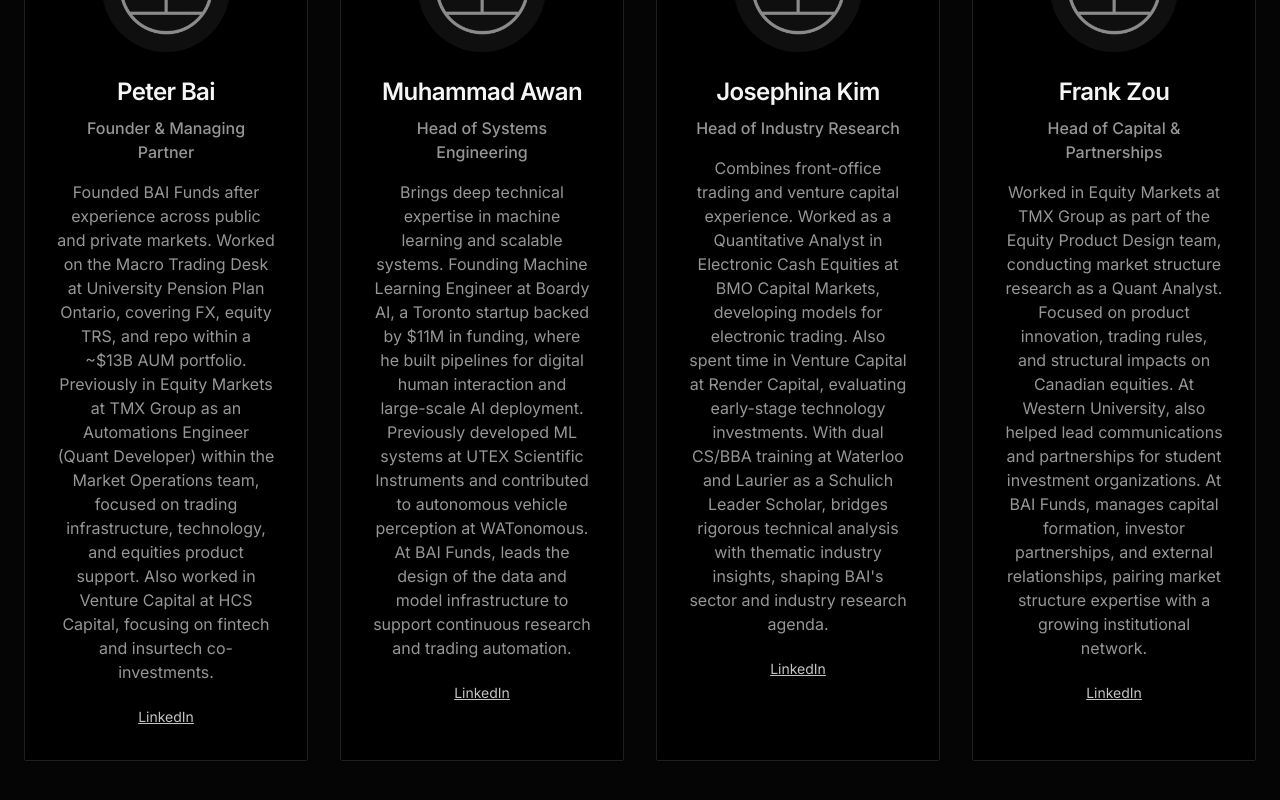
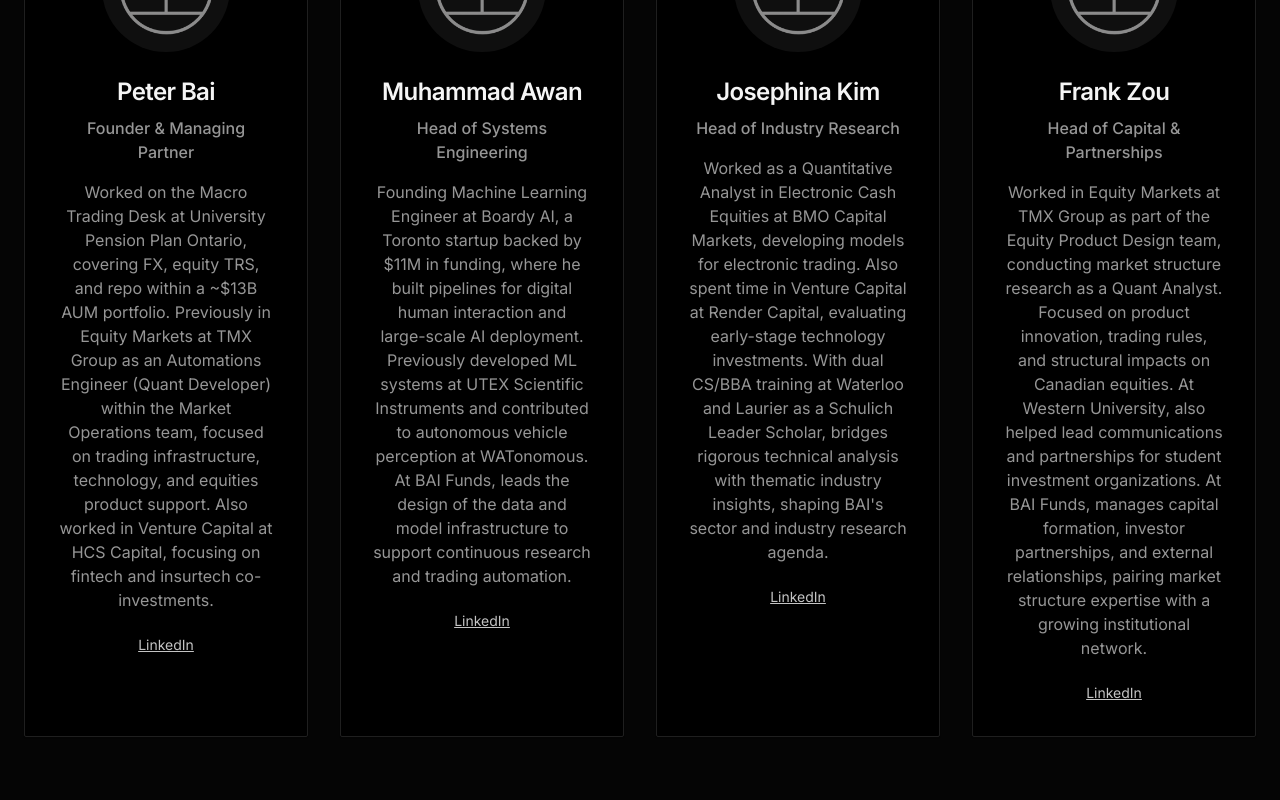
Before and after one commit to bai-peter/BAI-Website, a React (Vite) app: page / in a window 1280 px wide. Shown: the part 4117-4917 px from the top of the page. Built offline with nearby package versions, Linux system fonts and the light colour scheme.

Commit message:
Team: remove opening fluff sentences from all bios

```diff
--- a/src/components/FoundersInSearch.tsx
+++ b/src/components/FoundersInSearch.tsx
@@ -13,7 +13,7 @@ const FoundersInSearch: React.FC<FoundersInSearchProps> = ({ className }) => {
       name: "Peter Bai",
       role: "Founder & Managing Partner",
       description:
-        "Founded BAI Funds after experience across public and private markets. Worked on the Macro Trading Desk at University Pension Plan Ontario, covering FX, equity TRS, and repo within a ~$13B AUM portfolio. Previously in Equity Markets at TMX Group as an Automations Engineer (Quant Developer) within the Market Operations team, focused on trading infrastructure, technology, and equities product support. Also worked in Venture Capital at HCS Capital, focusing on fintech and insurtech co-investments.",
+        "Worked on the Macro Trading Desk at University Pension Plan Ontario, covering FX, equity TRS, and repo within a ~$13B AUM portfolio. Previously in Equity Markets at TMX Group as an Automations Engineer (Quant Developer) within the Market Operations team, focused on trading infrastructure, technology, and equities product support. Also worked in Venture Capital at HCS Capital, focusing on fintech and insurtech co-investments.",
       image: "/lovable-uploads/BAI Emblem.png",
       linkedin: "https://www.linkedin.com/in/peter-bai/",
     },
@@ -21,7 +21,7 @@ const FoundersInSearch: React.FC<FoundersInSearchProps> = ({ className }) => {
       name: "Muhammad Awan",
       role: "Head of Systems Engineering",
       description:
-        "Brings deep technical expertise in machine learning and scalable systems. Founding Machine Learning Engineer at Boardy AI, a Toronto startup backed by $11M in funding, where he built pipelines for digital human interaction and large-scale AI deployment. Previously developed ML systems at UTEX Scientific Instruments and contributed to autonomous vehicle perception at WATonomous. At BAI Funds, leads the design of the data and model infrastructure to support continuous research and trading automation.",
+        "Founding Machine Learning Engineer at Boardy AI, a Toronto startup backed by $11M in funding, where he built pipelines for digital human interaction and large-scale AI deployment. Previously developed ML systems at UTEX Scientific Instruments and contributed to autonomous vehicle perception at WATonomous. At BAI Funds, leads the design of the data and model infrastructure to support continuous research and trading automation.",
       image: "/lovable-uploads/BAI Emblem.png",
       linkedin: "https://www.linkedin.com/in/muhammad-awan0/?originalSubdomain=ca",
     },
@@ -29,7 +29,7 @@ const FoundersInSearch: React.FC<FoundersInSearchProps> = ({ className }) => {
       name: "Josephina Kim",
       role: "Head of Industry Research",
       description:
-        "Combines front-office trading and venture capital experience. Worked as a Quantitative Analyst in Electronic Cash Equities at BMO Capital Markets, developing models for electronic trading. Also spent time in Venture Capital at Render Capital, evaluating early-stage technology investments. With dual CS/BBA training at Waterloo and Laurier as a Schulich Leader Scholar, bridges rigorous technical analysis with thematic industry insights, shaping BAI's sector and industry research agenda.",
+        "Worked as a Quantitative Analyst in Electronic Cash Equities at BMO Capital Markets, developing models for electronic trading. Also spent time in Venture Capital at Render Capital, evaluating early-stage technology investments. With dual CS/BBA training at Waterloo and Laurier as a Schulich Leader Scholar, bridges rigorous technical analysis with thematic industry insights, shaping BAI's sector and industry research agenda.",
       image: "/lovable-uploads/BAI Emblem.png",
       linkedin: "https://www.linkedin.com/in/josephina-kim/?originalSubdomain=ca",
     },
```
